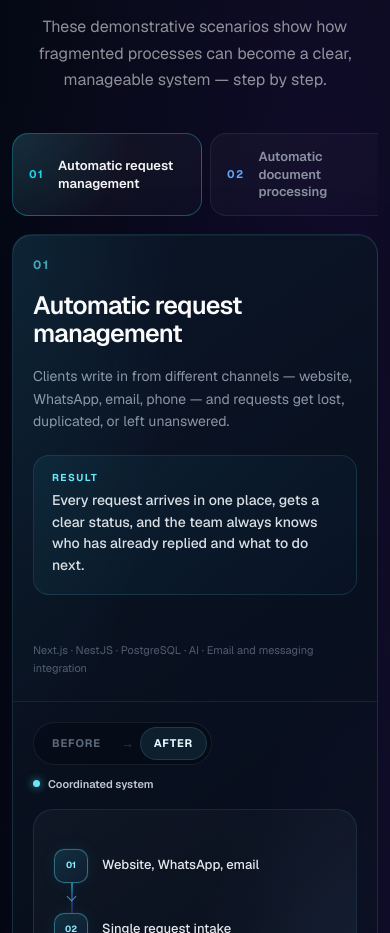
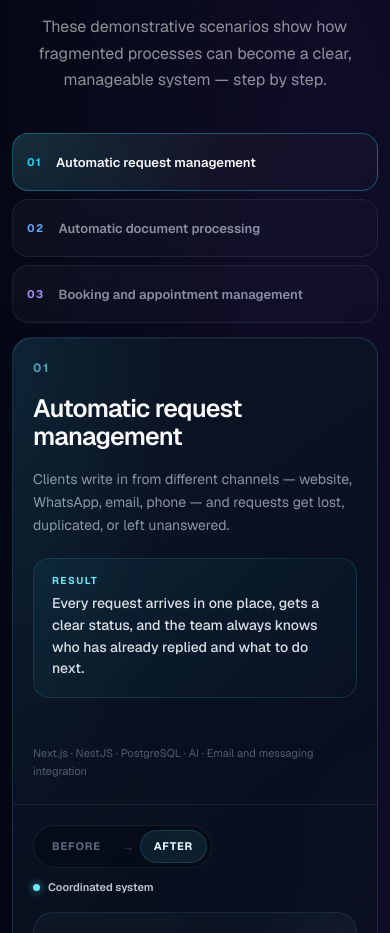
Before and after one commit to AndriiTs1/nextpilotai, a Next.js app: page /en in a window 390 px wide. Shown: the part 6100-7033 px from the top of the page. Built offline with nearby package versions, Linux system fonts and the light colour scheme.

Commit message:
fix: remove mobile horizontal overflow in cases

```diff
--- a/src/app/globals.css
+++ b/src/app/globals.css
@@ -3808,3 +3808,30 @@ button.site-brand {
   font: inherit;
   cursor: pointer;
 }
+
+
+/* Mobile Cases V2 — remove horizontal page movement */
+@media (max-width: 768px) {
+  .cases-v2-tabs {
+    display: grid;
+    grid-template-columns: 1fr;
+    gap: 8px;
+
+    width: 100%;
+    overflow: visible;
+    padding-bottom: 0;
+  }
+
+  .cases-v2-tab {
+    width: 100%;
+    min-width: 0;
+    min-height: 58px;
+    padding: 12px 14px;
+  }
+
+  .cases-v2-tab-title {
+    white-space: normal;
+    overflow: visible;
+    text-overflow: unset;
+  }
+}
```
